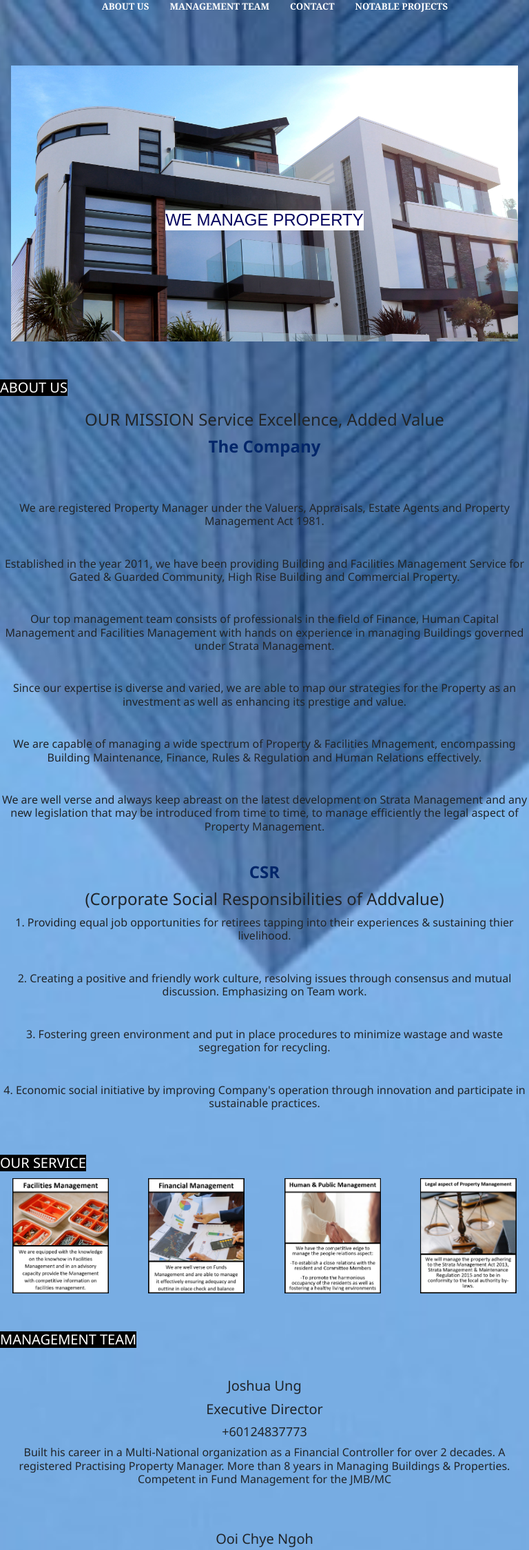
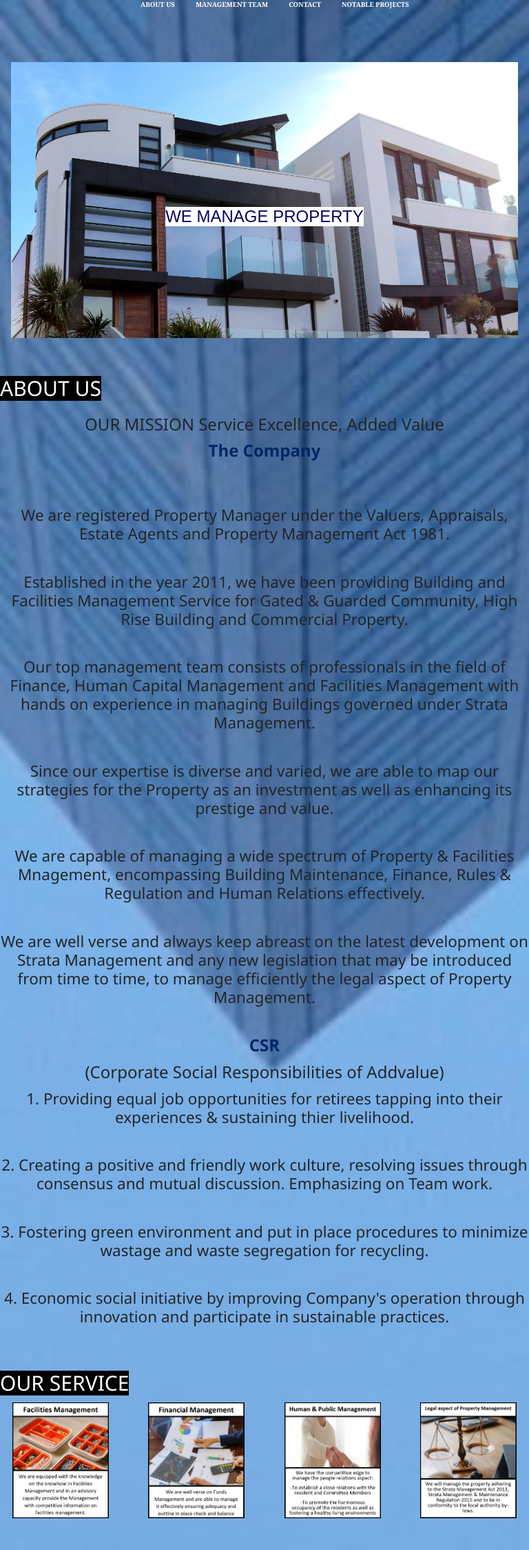
Before and after one commit to YoungRu/AddValueProperty, a Django app: page / in a window 768 px wide. Shown: the top 2247 px of the page at 69% size. Run offline with Django 3.2, Linux system fonts and the light colour scheme; data comes from the database, SQL or seed files in the repository.

Commit message:
font-size

```diff
--- a/templates/index.html
+++ b/templates/index.html
@@ -51,7 +51,7 @@ li{
     display: inline;
     text-decoration:none;
     padding: 0 1rem 1rem 1rem;
-    font-size: 110%;
+    font-size: 80%;
     font-weight: bold;
     font-family: Cambria, Cochin, Georgia, Times, 'Times New Roman', serif;
     margin-top: 5rem;
@@ -71,6 +71,12 @@ color:rgb(2, 38, 105);
 }
 #GGS{
     flex-flow: row wrap;
+}
+h4{
+    font-size: 200%;
+}
+h6{
+    font-size: 150%;
 }
 h4.rgb{
     max-width: 100%;
@@ -176,7 +182,7 @@ div#blue{
             display: inline;
             text-decoration:none;
             padding: 0 1rem 1rem 1rem;
-            font-size: 110%;
+            font-size: 80%;
             font-weight: bold;
             font-family: Cambria, Cochin, Georgia, Times, 'Times New Roman', serif;
             margin-top: 0rem;
```
